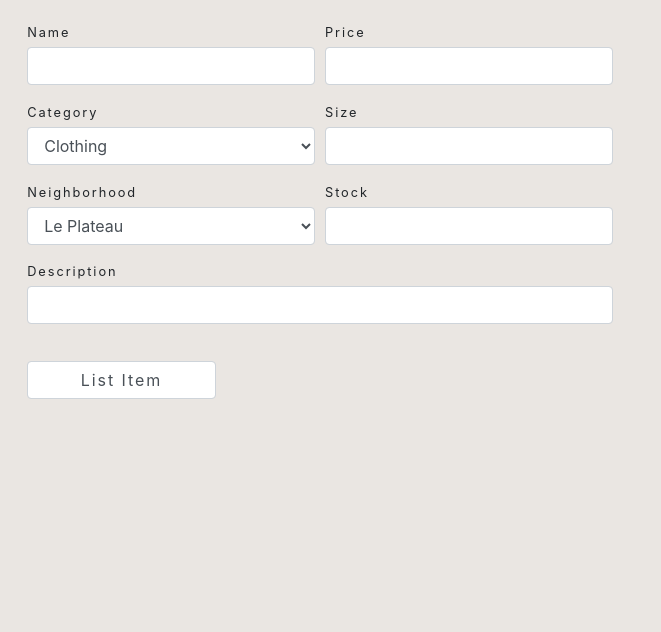
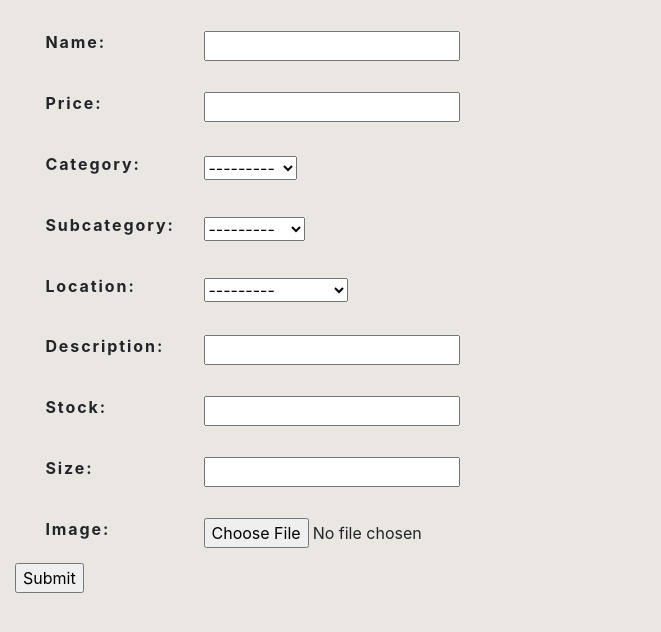
Before and after one commit to ftaoussi/COMP307---Marketplace, a Django app: page /list/ in a window 1280 px wide. Shown: the part 101-733 px from the top of the page, without its empty margins (0-661 px from the left). Run offline with Django 3.2, Linux system fonts and the light colour scheme; data comes from the database, SQL or seed files in the repository; both versions use the stored data as it was after the commit; parts of the project's set-up code (start-up, migrations or seed data) failed here and were passed over; some libraries are stand-ins or nearby versions.

Commit message:
added listing

```diff
--- a/Marketplace/settings.py
+++ b/Marketplace/settings.py
@@ -44,6 +44,7 @@ INSTALLED_APPS = [
     'chat',
     'product_listing',
     'channels'
+    #'crispy_forms'
 ]
 
 MIDDLEWARE = [
--- a/product_listing/admin.py
+++ b/product_listing/admin.py
@@ -1,7 +1,9 @@
 from django.contrib import admin
 
-from product_listing.models import Product, Category, Neighborhood
+from product_listing.models import Product, Category, Neighborhood, Subcategory, Image
 
 admin.site.register(Product)
 admin.site.register(Category)
 admin.site.register(Neighborhood)
+admin.site.register(Subcategory)
+admin.site.register(Image)
--- a/product_listing/forms.py
+++ b/product_listing/forms.py
@@ -1,16 +1,12 @@
 from django import forms
 from product_listing.models import Category, Neighborhood, Subcategory
-#from smartselects.db_fields import ChainedForeignKey
 
 class ListingForm(forms.Form):
     name = forms.CharField()
-    seller = forms.CharField()
-    price_initial = forms.IntegerField()
+    price = forms.IntegerField()
     category = forms.ModelChoiceField(queryset = Category.objects.all())
-    #the line below is for the chained/dependent drop down list
     subcategory = forms.ModelChoiceField(queryset=Subcategory.objects.all())
     location = forms.ModelChoiceField(queryset = Neighborhood.objects.all())
-    time = forms.TimeField()
     description = forms.CharField()
     stock = forms.IntegerField()
     size = forms.CharField()
--- a/product_listing/templates/product_listing/listItem.html
+++ b/product_listing/templates/product_listing/listItem.html
@@ -1,71 +1,11 @@
 {% extends 'product_listing/global_template.html' %}
-
 {% block content %}
 <div class='form-container container-fluid justify-content-left'>
-	<form class='listing-form col-6 justify-content-md-center' method='post' enctype='multipart/form-data'>
+	<form action="/list/" method="post" enctype="multipart/form-data">
 		{% csrf_token %}
-		<div class='form-row'>
-			<div class='listing-single-input form-group col'>
-				<div class='info-label'>Name</div>
-				<input name='name' class='form-control' type='text' size='20' value='{{ form.data.name}}'>
-			</div>
-
-			<div class='listing-single-input form-group col'>
-				<div class='info-label'>Price</div>
-				<input name='price_initial' class='form-control' type='number' size='20' value='{{ form.data.price}}'>
-			</div>
-		</div>
-
-		<div class='form-row'>
-			<div class='listing-single-input form-group col'>
-				<div class='info-label'>Category</div>
-				<select name="category" class='form-control'>
-					<option value="clothing">Clothing</option>
-					<option value="footwear">Footwear</option>
-					<option value="wallart">Wall Art</option>
-					<option value="design">Design</option>
-					<option value="misc">Misc.</option>
-				</select>
-			</div>
-
-			<div class='listing-single-input form-group col'>
-				<div class='info-label'>Size</div>
-				<input name='size' class='form-control' type='text' size='20' value='{{ form.data.size}}'>
-			</div>
-		</div>
-
-		<div class='form-row'>
-			<div class='listing-single-input form-group col'>
-				<div class='info-label'>Neighborhood</div>
-				<select name="neighborhood" class='form-control'>
-					<option value='{{ form.data.location }}'>Le Plateau</option>
-					<option value='{{ form.data.location }}'>Downtown</option>
-					<option value='{{ form.data.location }}'>Old Montreal</option>
-					<option value='{{ form.data.location }}'>Mile-End</option>
-					<option value='{{ form.data.location }}'>Griffintown</option>
-				</select>
-			</div>
-
-			<div class='listing-single-input form-group col'>
-				<div class='info-label'>Stock</div>
-				<input name='size' class='form-control' type='number' size='20' value='{{ form.data.stock }}'>
-			</div>
-		</div>
-
-		<div class='form-row'>
-			<div class='listing-single-input form-group col'>
-				<div class='info-label'>Description</div>
-				<input name='description' class='form-control' type='text' size='100' value='{{ form.data.description}}'>
-			</div>
-		</div>
-
-		<div class='form-row'>
-			<div class='listing-button submit form-group col-4'>
-				<input  class='form-control' type='submit' value='List Item'>
-			</div>
-		</div>
-
-
+		{{ form.non_field_errors }}
+		<table> {{ form.as_table }}  </table>
+		<input type="submit" value="Submit">
 	</form>
 </div>
 {% endblock %}
--- a/product_listing/views.py
+++ b/product_listing/views.py
@@ -2,6 +2,7 @@ from django.shortcuts import render
 from django.http import HttpResponse
 from product_listing.models import Product, Image
 import product_listing.forms
+import datetime
 
 # Create your views here.
 def index(request):
@@ -11,29 +12,37 @@ def index(request):
 def listItem(request):
     context={'products': Product.objects.all()} #added context so that it can be used in lising the history automatically
     if request.method=='POST':
-        form = product_listing.forms.ListingForm(request.POST)
+        print('post')
+        form = product_listing.forms.ListingForm(request.POST, request.FILES)
         if form.is_valid():
+            print('valid')
             try:
+                print('ok')
                 product = Product(
                     name = form.cleaned_data['name'],
                     seller = request.user,
-                    price_initial = form.cleaned_data['price_initial'],
-                    price_current = price_initial,
+                    price_initial= form.cleaned_data['price'],
+                    price_current = form.cleaned_data['price'],
                     category = form.cleaned_data['category'],
                     subcategory = form.cleaned_data['subcategory'],
                     location = form.cleaned_data['location'],
-                    time = form.cleaned_data['time'],
+                    time = datetime.datetime.now(),
                     description = form.cleaned_data['description'],
                     stock = form.cleaned_data['stock'],
                     size = form.cleaned_data['size']
                 )
                 product.save()
+                print('product ok')
                 image = Image(img=form.cleaned_data['image'], product = product)
                 image.save()
-                return HttpResponseRedirect(reverse('product_listing/list/'))
+                print('image ok')
+                return render(request, 'product_listing/index.html', context)
             except:
+                print('error1')
                 form.add_error(None, 'Unable to list product')
-        context['form'] = form
+
+        print('invalid')
+    context['form'] = product_listing.forms.ListingForm
     return render(request, 'product_listing/listItem.html', context)
 
 def viewItem(request, product_id):
```
Also changed, not shown: db.sqlite3, media/gallery/05941r.jpg (added), media/gallery/05941r_BNqQBHA.jpg (added), 6 other files.
